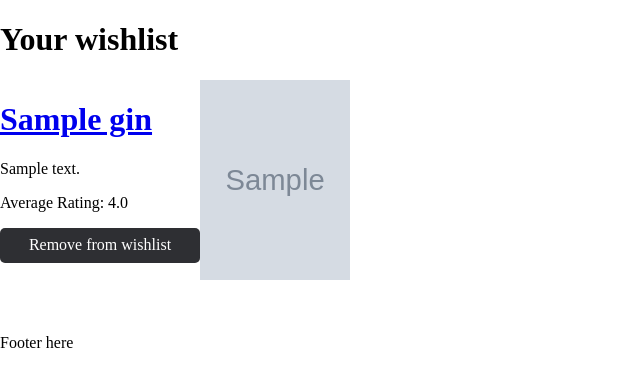
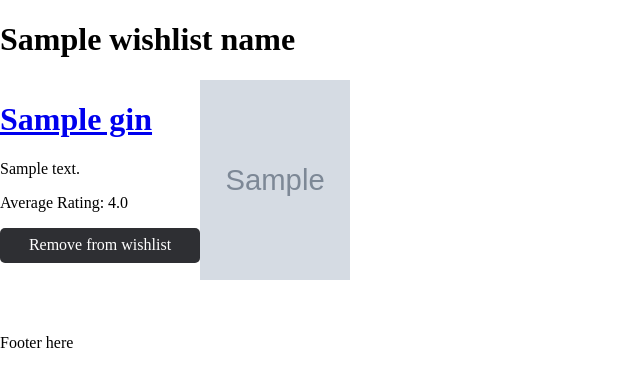
Before and after one commit to ms813/Ginthusiasm, a Django app: template templates/ginthusiasm/wishlist.html in a window 1280 px wide. Shown: the part 50-437 px from the top of the page, without its empty margins (0-640 px from the left). Run offline with Django 3.2, Linux system fonts and the light colour scheme; a user stored in the database is signed in; tables that the repository leaves empty hold one stand-in row (values such as "Sample post"); the template is opened without the code that fills it: values that come from a table or form of the project are taken from there, most other values are stand-ins (such as "Sample title", 1, 10 or a date in 2020); grey boxes marked "Sample" are stand-in pictures; some libraries are stand-ins or nearby versions.

Commit message:
Small change to wishlist template

```diff
--- a/ginthusiasm/views/wishlist.py
+++ b/ginthusiasm/views/wishlist.py
@@ -9,6 +9,9 @@ def wishlist(request, username):
         "wishlist_name" : str(wishlist),
         "gins" : wishlist.gins.all
     }
+
+    if request.user.is_authenticated():
+        context['wishlist_name'] = "Your wishlist"
     return render(request, 'ginthusiasm/wishlist.html', context)
 
 # handles POST requests from 'add to/remove from wishlist' button
--- a/templates/ginthusiasm/wishlist.html
+++ b/templates/ginthusiasm/wishlist.html
@@ -6,13 +6,7 @@
 {% endblock %}
 
 {% block body_block %}
-    <h1>
-        {% if user.is_authenticated %}
-            Your wishlist
-        {% else %}
-            {{ wishlist_name }}
-        {% endif %}
-    </h1>
+    <h1>{{ wishlist_name }}</h1>
 
     {% if gins %}
         {% for gin in gins %}
```
